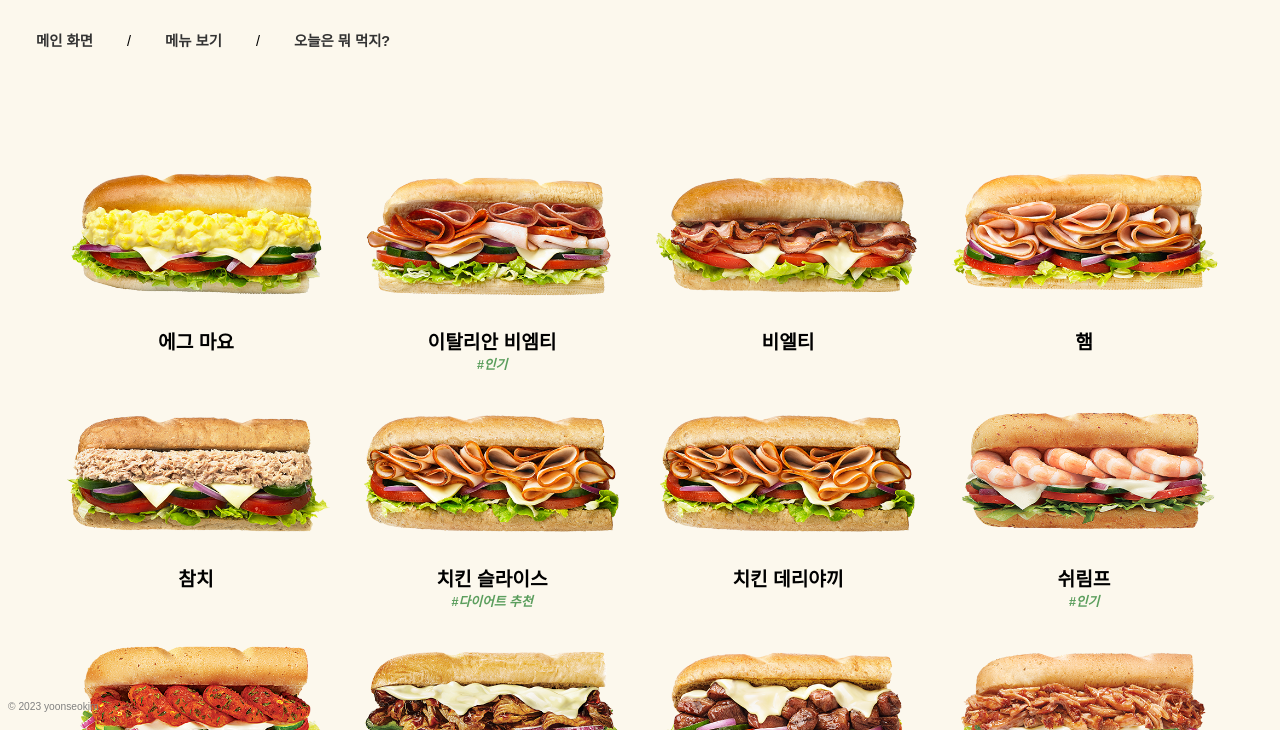
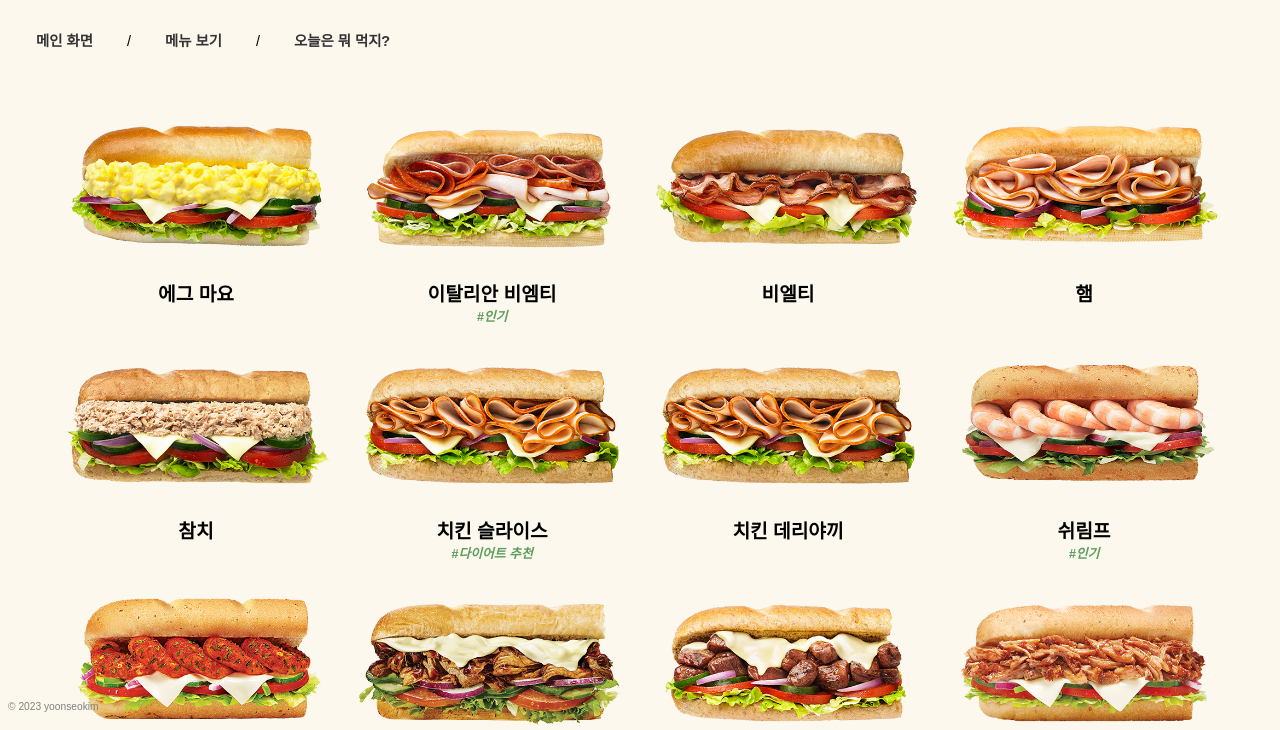
Before and after one commit to yseo17/sub, a plain HTML site: page menu.html in a window 1280 px wide. Shown: the part 70-800 px from the top of the page. Drawn offline with Linux system fonts and the light colour scheme.

Commit message:
Update style.css
menu-list padding 수정

```diff
--- a/style.css
+++ b/style.css
@@ -83,7 +83,7 @@ nav a:focus {
     display: flex;
     flex-wrap: wrap;
     justify-content: space-around;
-    padding: 5rem 3rem;
+    padding: 2rem 3rem 5rem 3rem;
 }
 
 .menu-item {
```
